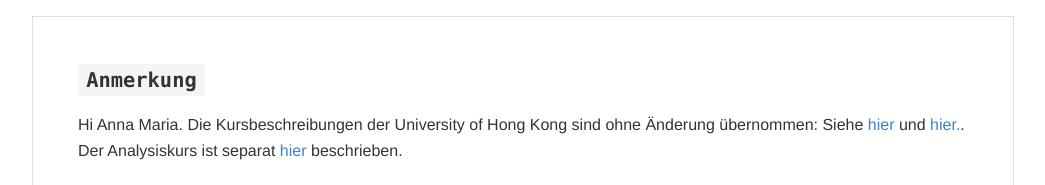
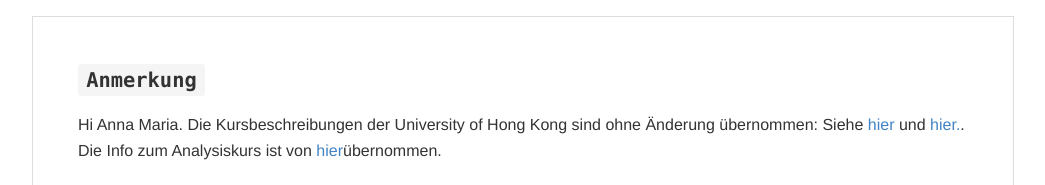
Before and after one commit to qngapparat/courses, a plain HTML site: page index.html in a window 1280 px wide. Shown: the top 185 px of the page, without its empty margins (117-1162 px from the left). Drawn offline with Linux system fonts and the light colour scheme.

Commit message:
Update index.html

```diff
--- a/index.html
+++ b/index.html
@@ -1015,7 +1015,7 @@ body .markdown-body
   }
 }
 </style><title>kursdesc</title></head><body><article class="markdown-body"><h3 id="anmerkung"><code>Anmerkung</code></h3>
-<p>Hi Anna Maria. Die Kursbeschreibungen der University of Hong Kong sind ohne Änderung übernommen: Siehe <a href="http://www.cs.hku.hk/programme/beng-cs/course-description.jsp">hier</a> und <a href="http://www.cs.hku.hk/programme/courses-offered.jsp">hier.</a>. Der Analysiskurs ist separat <a href="http://webapp.science.hku.hk/sr4/servlet/enquiry?Type=Course&amp;course_code=MATH2241">hier</a> beschrieben.</p>
+<p>Hi Anna Maria. Die Kursbeschreibungen der University of Hong Kong sind ohne Änderung übernommen: Siehe <a href="http://www.cs.hku.hk/programme/beng-cs/course-description.jsp">hier</a> und <a href="http://www.cs.hku.hk/programme/courses-offered.jsp">hier.</a>. Die Info zum Analysiskurs ist von <a href="http://webapp.science.hku.hk/sr4/servlet/enquiry?Type=Course&amp;course_code=MATH2241">hier</a>übernommen.</p>
 <h3 id="comp2121-discrete-mathematics-6-ects"><a name="user-content-comp2121-discrete-mathematics-6-ects" href="#comp2121-discrete-mathematics-6-ects" class="headeranchor-link" aria-hidden="true"><span class="headeranchor"></span></a>COMP2121. Discrete mathematics (6 ECTS)</h3>
 <blockquote>
 <p>This course provides students a solid background on discrete mathematics and structures pertinent to computer science. Topics include logic; set theory; mathematical reasoning; counting techniques; discrete probability; trees, graphs, and related algorithms; modeling computation.</p>
```
